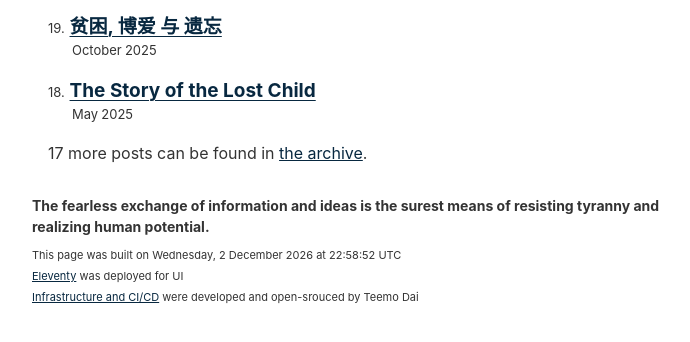
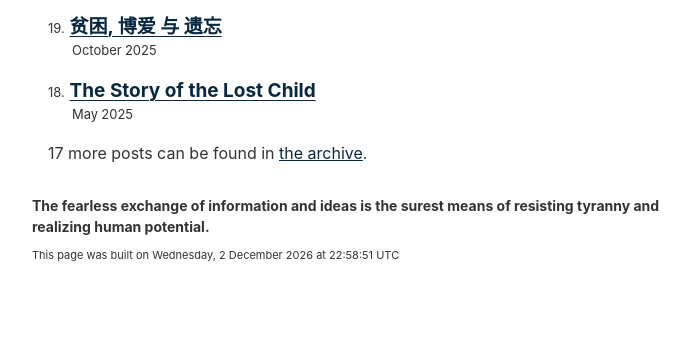
Before and after one commit to daiyyr/the-alchemist, an Eleventy site: page eleventy/content/index.njk in a window 1280 px wide. Shown: the part 206-548 px from the top of the page, without its empty margins (288-978 px from the left). Built offline with nearby package versions, Linux system fonts and the light colour scheme; Eleventy itself is replaced by a stand-in of ours; files that its build step writes are made by us from their sources.

Commit message:
udpate footer

```diff
--- a/eleventy/_includes/layouts/base.njk
+++ b/eleventy/_includes/layouts/base.njk
@@ -57,15 +57,6 @@
 		<footer style="bottom: 50px; font-size: 11px;">
 			<p style="line-height: 1.5; font-weight: bold; font-size: 14px">The fearless exchange of information and ideas is the surest means of resisting tyranny and realizing human potential.</p>
 			<p style="line-height: 0.9;">This page was built on {% currentBuildDate %}</p>
-			<p style="line-height: 0.9;">
-				<a href="https://github.com/11ty/eleventy">Eleventy</a> was deployed for UI
-			</p>
-			<p style="line-height: 0.9;">
-				<a href="https://github.com/daiyyr/the-alchemist">Infrastructure and CI/CD</a> were developed and open-srouced by Teemo Dai
-			</p>
-
 		</footer>
-
-
 	</body>
 </html>
```
